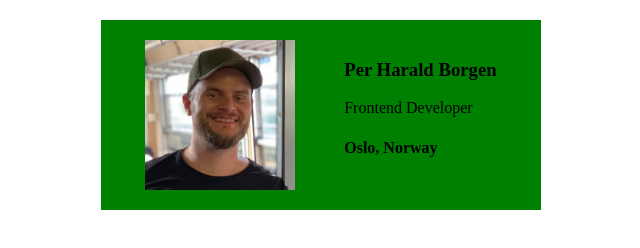
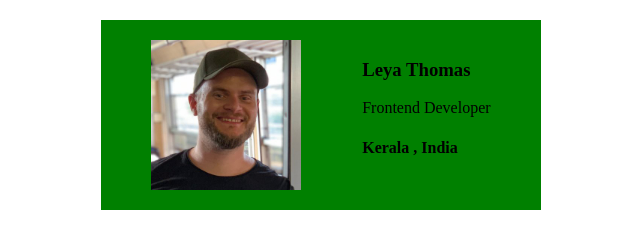
Before and after one commit to LeyaThomas/WebBootcamp_Mulearn, a website built with Vite: page biscard/index.html in a window 1280 px wide. Shown: the whole page, without its empty margins (319-959 px from the left). Built offline with nearby package versions, Linux system fonts and the light colour scheme.

Commit message:
Update index.html

```diff
--- a/biscard/index.html
+++ b/biscard/index.html
@@ -8,9 +8,9 @@
                 src="per.jpg"
                 alt="Per Harald Borgen smiling at the camera with a colorful background" class="avatar border-blue">
             <div class="border-blue">
-                <h3>Per Harald Borgen</h3>
+                <h3>Leya Thomas</h3>
                 <p>Frontend Developer</p>
-                <h4>Oslo, Norway</h4>
+                <h4>Kerala , India</h4>
             </div>
         </div>
     </body>
```
